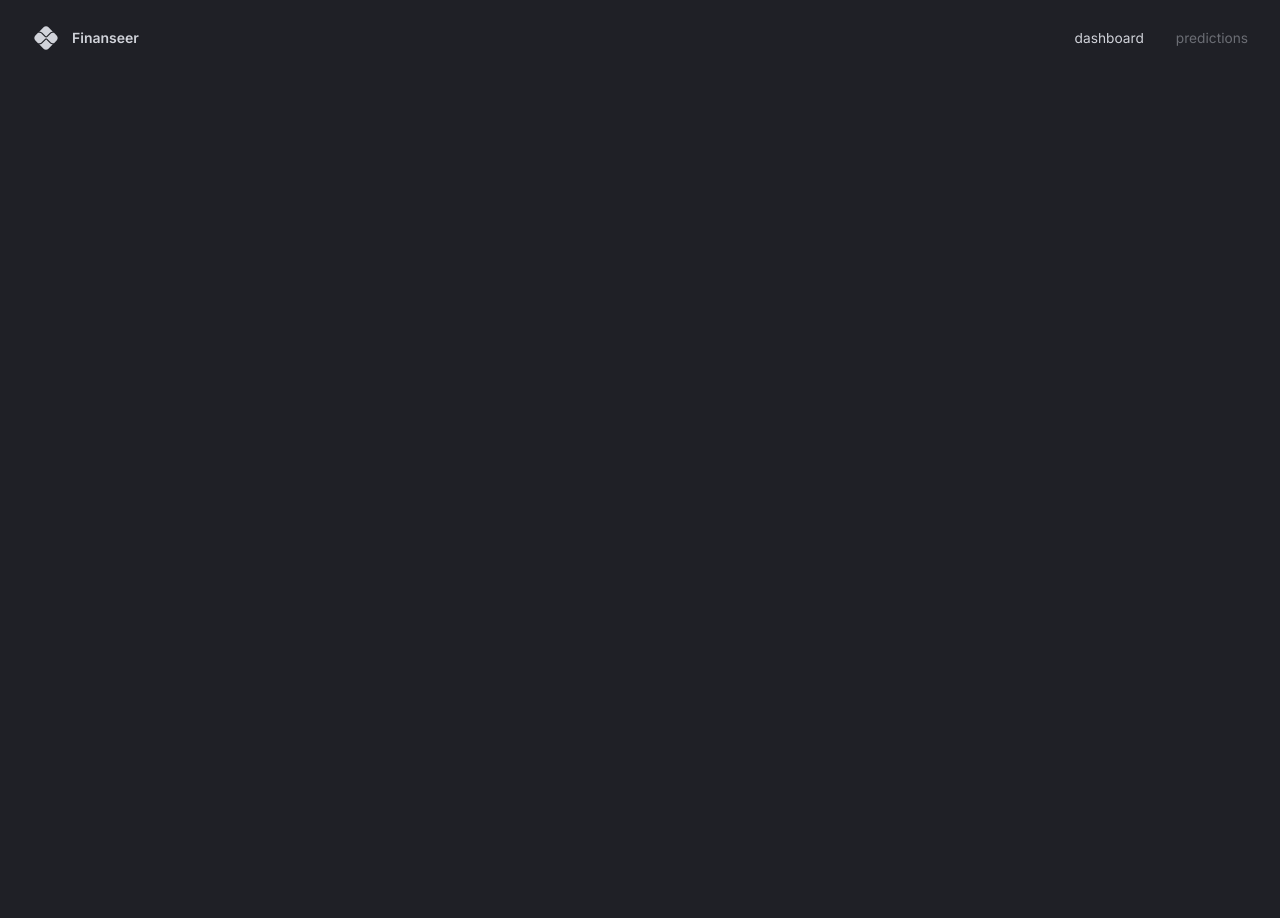
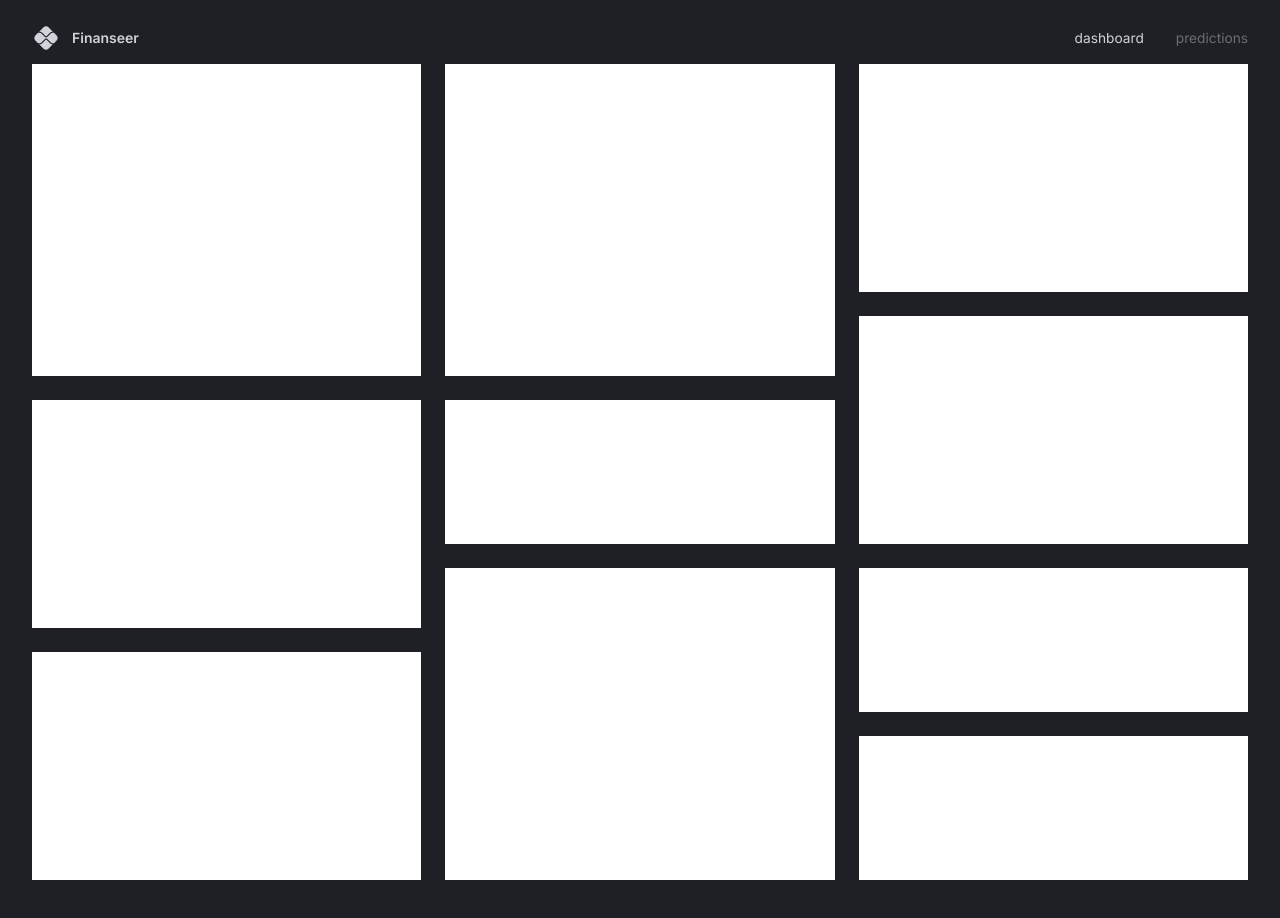
Before and after one commit to gamitej/Adv-dashboard-frontend, a React (Vite) app: page / in a window 1280 px wide. Shown: the top 918 px of the page. Before the commit the page ends 800 px from the top, so only its background shows below. Built offline with nearby package versions, Linux system fonts and the light colour scheme.

Commit message:
dashboard layput in progress - grid template area

```diff
--- a/src/App.tsx
+++ b/src/App.tsx
@@ -1,8 +1,12 @@
 import { useMemo } from "react";
+import { BrowserRouter, Route, Routes } from "react-router-dom";
+// mui
 import { themeSettings } from "@/theme";
 import { Box, CssBaseline, ThemeProvider, createTheme } from "@mui/material";
-import { BrowserRouter, Route, Routes } from "react-router-dom";
+// scenes
 import Navbar from "@/scenes/navbar";
+import Dashboard from "@/scenes/dashboard";
+import Predicitions from "@/scenes/predicitions";
 
 function App() {
   const theme = useMemo(() => createTheme(themeSettings), []);
@@ -15,7 +19,8 @@ function App() {
           <Box width="100%" height="100%" padding="1rem 2rem 4rem 2rem">
             <Navbar />
             <Routes>
-              <Route path="/" element="" />
+              <Route path="/" element={<Dashboard />} />
+              <Route path="/predictions" element={<Predicitions />} />
             </Routes>
           </Box>
         </ThemeProvider>
--- /dev/null
+++ b/src/scenes/dashboard/index.tsx
@@ -0,0 +1,48 @@
+import { Box } from "@mui/material";
+import React from "react";
+
+type Props = {};
+
+const gridTemplate = `
+   "a b c"
+   "a b c"
+   "a b c"
+   "a b f"
+   "d e f"
+   "d e f"
+   "d h i"
+   "g h i"
+   "g h j"
+   "g h j"
+
+
+`;
+
+const Dashboard = (props: Props) => {
+  return (
+    <Box
+      width="100%"
+      height="100%"
+      display="grid"
+      gap="1.5rem"
+      sx={{
+        gridTemplateColumns: "repeat(3,minmax(370px,1fr))",
+        gridTemplateRows: "repeat(10,minmax(60px,1fr))",
+        gridTemplateAreas: gridTemplate,
+      }}
+    >
+      <Box gridArea="a" bgcolor="#fff"></Box>
+      <Box gridArea="b" bgcolor="#fff"></Box>
+      <Box gridArea="c" bgcolor="#fff"></Box>
+      <Box gridArea="d" bgcolor="#fff"></Box>
+      <Box gridArea="e" bgcolor="#fff"></Box>
+      <Box gridArea="f" bgcolor="#fff"></Box>
+      <Box gridArea="g" bgcolor="#fff"></Box>
+      <Box gridArea="h" bgcolor="#fff"></Box>
+      <Box gridArea="i" bgcolor="#fff"></Box>
+      <Box gridArea="j" bgcolor="#fff"></Box>
+    </Box>
+  );
+};
+
+export default Dashboard;
--- /dev/null
+++ b/src/scenes/predicitions/index.tsx
@@ -0,0 +1,9 @@
+import React from "react";
+
+type Props = {};
+
+const Predicitions = (props: Props) => {
+  return <div>Predicitions</div>;
+};
+
+export default Predicitions;
```
